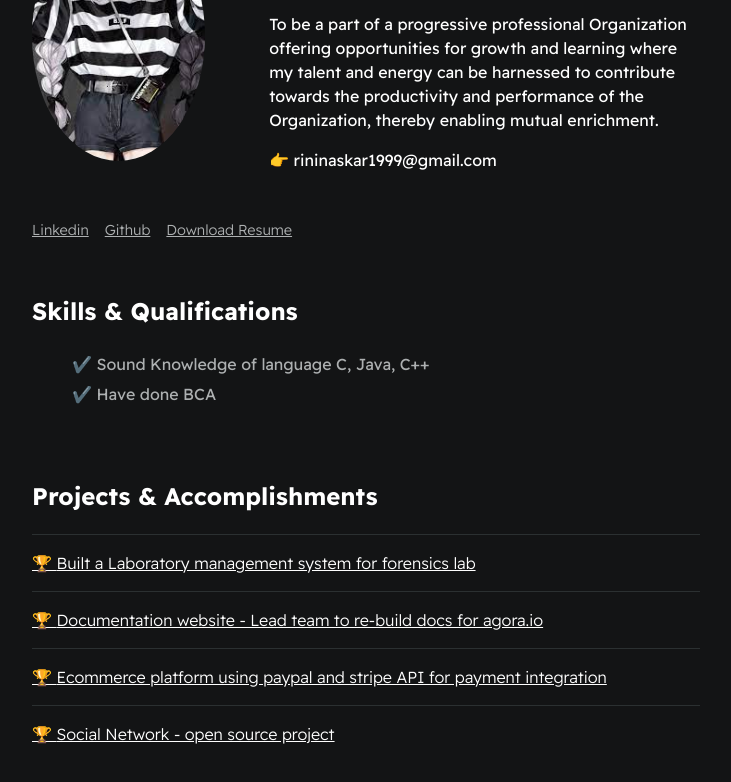
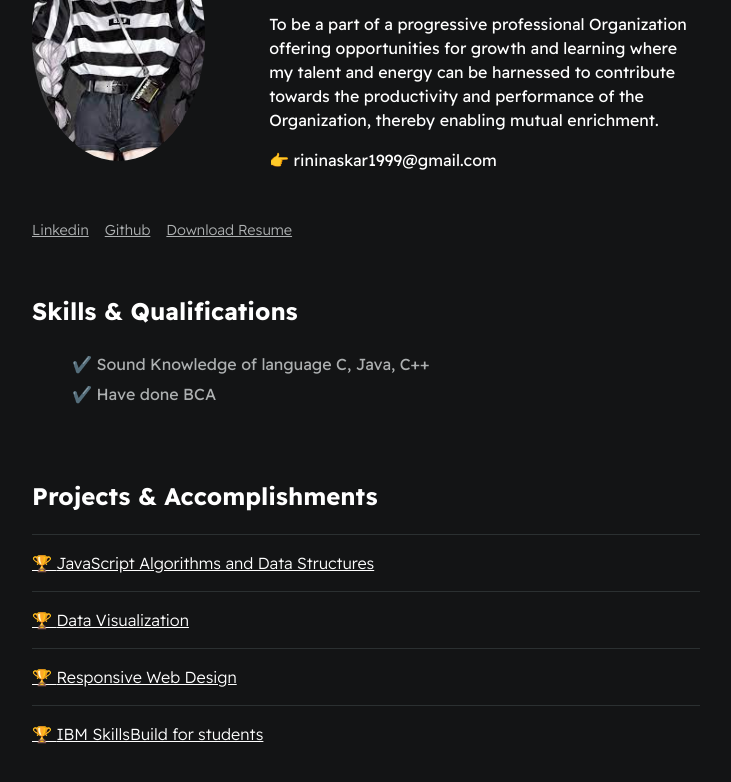
Before and after one commit to rininaskar/portfolio, a plain HTML site: page index.html in a window 1280 px wide. Shown: the part 156-938 px from the top of the page, without its empty margins (274-1005 px from the left). Drawn offline with Linux system fonts and the light colour scheme.

Commit message:
updated the changes

```diff
--- a/index.html
+++ b/index.html
@@ -46,16 +46,16 @@
             <section class="section--page">
                 <h2>Projects & Accomplishments</h2>
                 <div class="card--project">
-                    <a href="project1.html"><span>🏆 </span>Built a Laboratory management system for forensics lab</a>
+                    <a href="project1.html"><span>🏆 </span>JavaScript Algorithms and Data Structures</a>
                 </div>
                 <div class="card--project">
-                    <a href="project1.html" ><span>🏆 </span>Documentation website - Lead team to re-build docs for agora.io</a>
+                    <a href="project1.html" ><span>🏆 </span>Data Visualization</a>
                 </div>
                 <div class="card--project">
-                    <a href="project1.html" ><span>🏆 </span>Ecommerce platform using paypal and stripe API for payment integration</a>
+                    <a href="project1.html" ><span>🏆 </span>Responsive Web Design</a>
                 </div>
                 <div class="card--project">
-                    <a href="project1.html"><span>🏆 </span>Social Network - open source project</a>
+                    <a href="project1.html"><span>🏆 </span>IBM SkillsBuild for students</a>
                 </div>
             </section>
 
```
